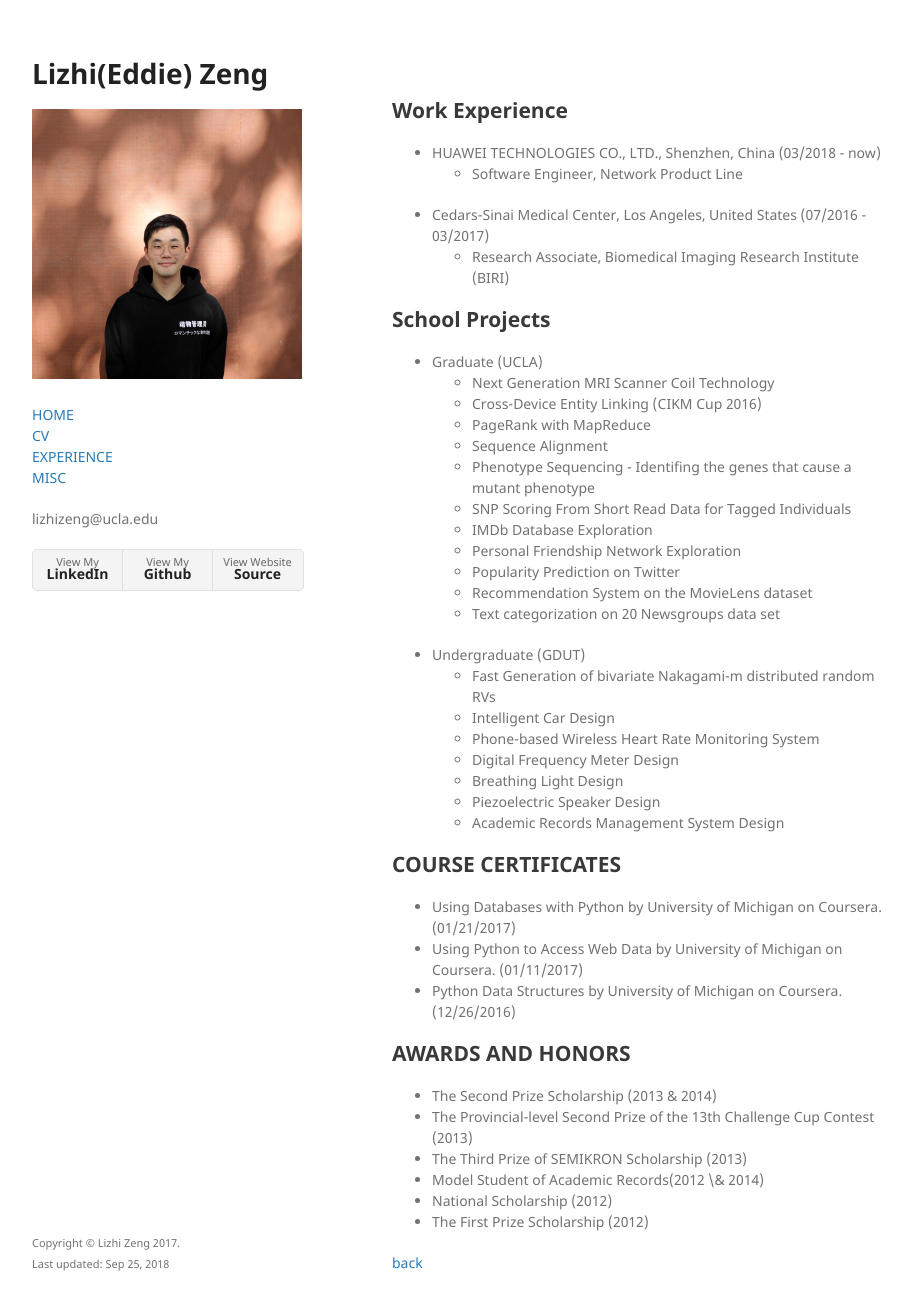
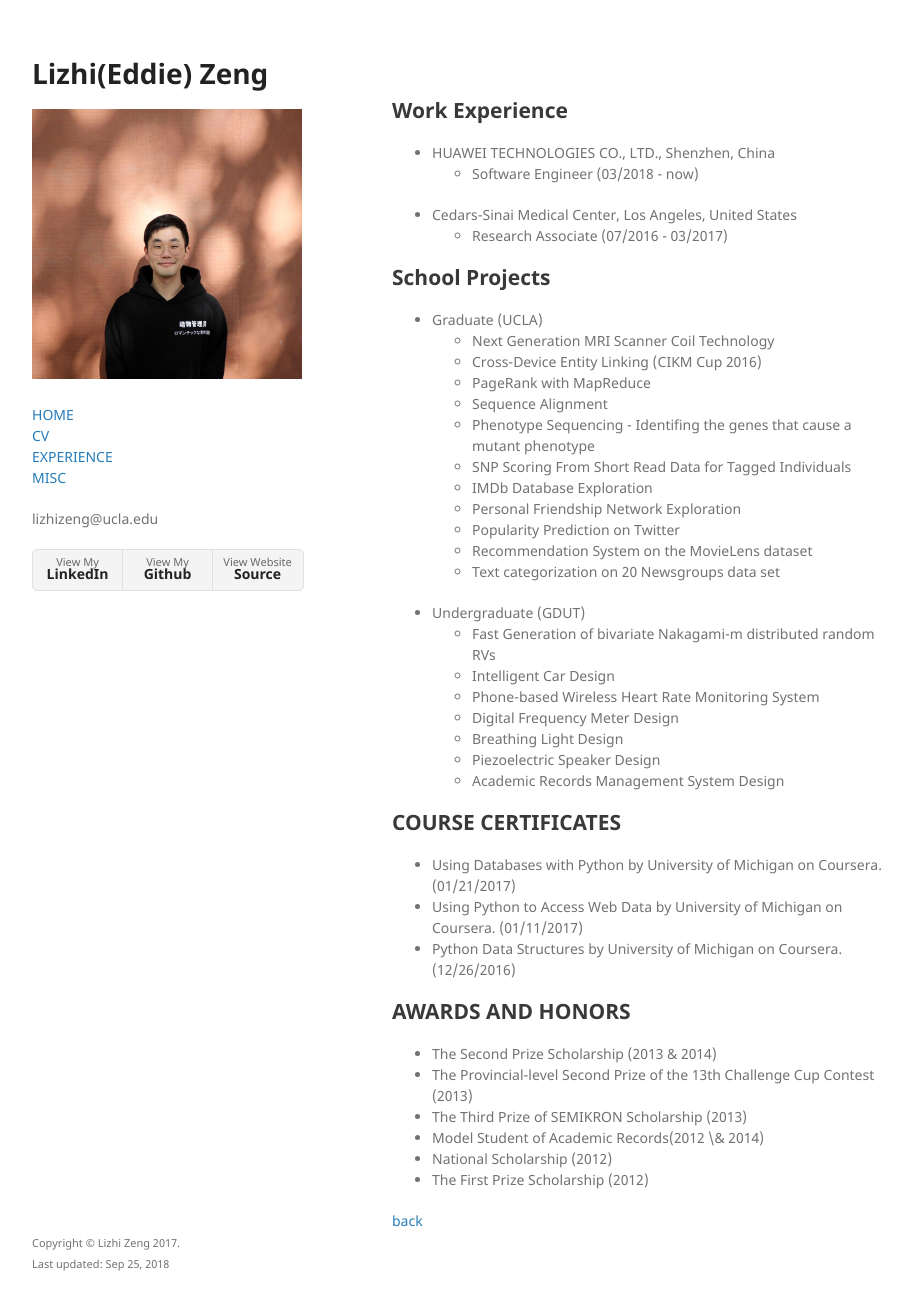
Before and after one commit to lizhiz/lizhiz.github.io, a Jekyll site: the page built from experience.md, in a window 1280 px wide and 1343 px high. Shown: the top 1310 px of the window, without its empty margins (178-1090 px from the left). Built offline with Jekyll 4.4.1, drawn with Linux system fonts in a browser that asks for light colours; the repository's description, which GitHub fills in, is left out.

Commit message:
Add work experience to experience page

```diff
--- a/experience.md
+++ b/experience.md
@@ -6,10 +6,10 @@ layout: default
 
 ## Work Experience
 
-- HUAWEI TECHNOLOGIES CO., LTD., Shenzhen, China (03/2018 - now)
-    - Software Engineer, Network Product Line
-- Cedars-Sinai Medical Center, Los Angeles, United States (07/2016 - 03/2017)
-    - Research Associate, Biomedical Imaging Research Institute (BIRI)
+- HUAWEI TECHNOLOGIES CO., LTD., Shenzhen, China
+    - Software Engineer (03/2018 - now)
+- Cedars-Sinai Medical Center, Los Angeles, United States
+    - Research Associate (07/2016 - 03/2017)
 
 ## School Projects
 
```
